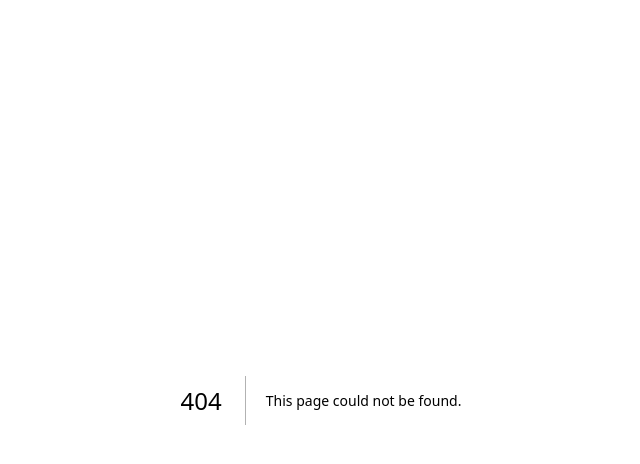
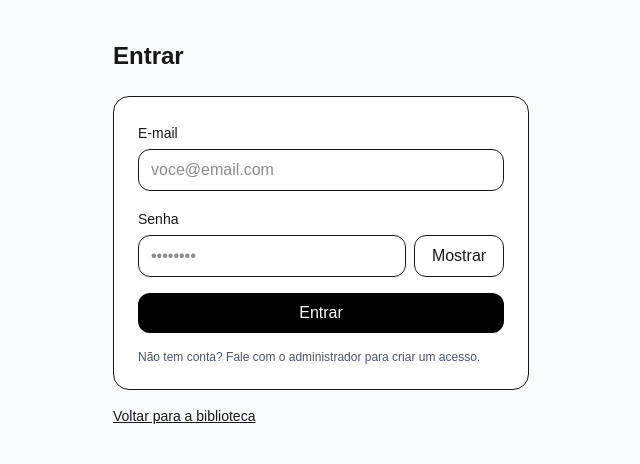
Before and after one commit to EduardoHillebrand/biblioteca, a Next.js app: page /login in a window 1280 px wide. Before the commit this address had no page. Shown: the top 464 px of the page, without its empty margins (319-959 px from the left). Built offline with nearby package versions, Linux system fonts and the light colour scheme; no server answers.

Commit message:
user login

```diff
--- a/src/app/admin/books/new/page.tsx
+++ b/src/app/admin/books/new/page.tsx
@@ -4,7 +4,9 @@ import { z } from "zod"
 import { zodResolver } from "@hookform/resolvers/zod"
 import TagsInput from "@/components/admin/TagsInput"
 import CoverCropper from "@/components/admin/CoverCropper"
-import { useMemo, useState } from "react"
+import { fetchMe } from "@/lib/me";
+import { useEffect,useMemo, useState } from "react"
+import { useRouter } from "next/navigation";
 
 const schema = z.object({
   title: z.string().min(2),
@@ -17,6 +19,8 @@ const schema = z.object({
 type FormValues = z.infer<typeof schema>
 
 export default function AdminNewBookPage() {
+  const router = useRouter();
+  const [loadingAuth, setLoadingAuth] = useState(true);
   const { register, handleSubmit, formState, reset, watch } = useForm<FormValues>({
     resolver: zodResolver(schema),
     defaultValues: { language: "pt-BR" }
@@ -31,6 +35,22 @@ export default function AdminNewBookPage() {
 
   const pdfName = useMemo(() => pdf?.name ?? "Nenhum arquivo", [pdf])
   const coverPreview = useMemo(() => coverCropped ? URL.createObjectURL(coverCropped) : coverRaw ? URL.createObjectURL(coverRaw) : null, [coverCropped, coverRaw])
+
+  useEffect(() => {
+    fetchMe()
+      .then(({ user }) => {
+        if (!user || user.role !== "admin") {
+          router.replace(`/login?returnTo=/admin/books/new`);
+        } else {
+          setLoadingAuth(false);
+        }
+      })
+      .catch(() => router.replace(`/login?returnTo=/admin/books/new`));
+  }, [router]);
+
+  if (loadingAuth) {
+    return <div className="p-6 text-sm">Carregando...</div>;
+  }
 
   const onSelectCover = (f: File | undefined) => {
     if (!f) return
--- /dev/null
+++ b/src/app/login/page.tsx
@@ -0,0 +1,97 @@
+"use client";
+
+import { useState } from "react";
+import { useRouter, useSearchParams } from "next/navigation";
+import Link from "next/link";
+import { apiFetch } from "@/lib/api";
+
+export default function LoginPage() {
+  const router = useRouter();
+  const search = useSearchParams();
+  const returnTo = search.get("returnTo") || "/";
+
+  const [email, setEmail] = useState("");
+  const [password, setPassword] = useState("");
+  const [show, setShow] = useState(false);
+  const [loading, setLoading] = useState(false);
+  const [error, setError] = useState<string | null>(null);
+
+  async function onSubmit(e: React.FormEvent) {
+    e.preventDefault();
+    setError(null);
+    setLoading(true);
+    try {
+      await apiFetch("/auth/login", {
+        method: "POST",
+        body: JSON.stringify({ email, password }),
+      });
+      router.push(returnTo);
+    } catch (err: any) {
+      setError(err.message || "Erro ao entrar");
+    } finally {
+      setLoading(false);
+    }
+  }
+
+  return (
+    <div className="min-h-screen bg-gray-50">
+      <main className="max-w-md mx-auto px-4 py-10">
+        <h1 className="text-2xl font-semibold mb-6">Entrar</h1>
+
+        <form onSubmit={onSubmit} className="space-y-4 bg-white p-6 rounded-2xl border">
+          <div>
+            <label className="text-sm">E-mail</label>
+            <input
+              type="email"
+              required
+              value={email}
+              onChange={e => setEmail(e.target.value)}
+              className="mt-1 w-full border rounded-xl px-3 py-2"
+              placeholder="voce@email.com"
+              autoComplete="email"
+            />
+          </div>
+
+          <div>
+            <label className="text-sm">Senha</label>
+            <div className="mt-1 flex gap-2">
+              <input
+                type={show ? "text" : "password"}
+                required
+                value={password}
+                onChange={e => setPassword(e.target.value)}
+                className="w-full border rounded-xl px-3 py-2"
+                placeholder="••••••••"
+                autoComplete="current-password"
+              />
+              <button
+                type="button"
+                onClick={() => setShow(s => !s)}
+                className="px-3 py-2 border rounded-xl min-w-[90px]"
+              >
+                {show ? "Ocultar" : "Mostrar"}
+              </button>
+            </div>
+          </div>
+
+          {error && <p className="text-sm text-red-600">{error}</p>}
+
+          <button
+            disabled={loading}
+            className="w-full px-4 py-2 rounded-xl bg-black text-white disabled:opacity-60"
+          >
+            {loading ? "Entrando..." : "Entrar"}
+          </button>
+
+          <p className="text-xs text-gray-600">
+            Não tem conta? Fale com o administrador para criar um acesso.
+          </p>
+        </form>
+
+        <p className="text-sm mt-4">
+          <Link href="/" className="underline">Voltar para a biblioteca</Link>
+        </p>
+      </main>
+    </div>
+  );
+}
--- a/src/components/Header.tsx
+++ b/src/components/Header.tsx
@@ -1,18 +1,54 @@
-"use client"
+"use client";
 import Link from "next/link";
-import { SITE } from "@/config/site";
+import { useEffect, useState } from "react";
+import { API } from "@/lib/api";
+
+type UserMe = { name: string; role: "admin" | "user" } | null;
 
 export default function Header() {
+  const [me, setMe] = useState<UserMe>(null);
+
+  useEffect(() => {
+    fetch(`${API}/auth/me`, { credentials: "include" })
+      .then(r => r.json())
+      .then(d => {setMe(d?.user ?? null); console.log("ddd",d); } )
+      .catch(() => {});
+  }, []);
+
+  async function logout() {
+    try {
+      await fetch(`${API}/auth/logout`, { method: "POST", credentials: "include" });
+    } catch {}
+    setMe(null);
+    window.location.href = "/"; // volta para a home
+  }
+
   return (
     <header className="w-full sticky top-0 z-40 bg-white/75 backdrop-blur border-b border-gray-200">
       <div className="max-w-6xl mx-auto px-4 py-3 flex items-center justify-between">
-        <Link href="/" className="text-xl font-semibold tracking-tight">{SITE.title}</Link>
-        <nav className="hidden sm:flex gap-4 text-sm">
+        <Link href="/" className="text-xl font-semibold tracking-tight">Biblioteca Online</Link>
+
+        <nav className="hidden sm:flex gap-4 text-sm items-center">
           <Link href="/" className="hover:underline">Início</Link>
-          <a href="#categorias" className="hover:underline">Categorias</a>
-          <a href="#destaques" className="hover:underline">Destaques</a>
+
+          {!me && (
+            <Link href="/login" className="hover:underline">Login</Link>
+          )}
+
+          {me && (
+            <>
+              {me.role === "admin" && (
+                <Link href="/admin/books/new" className="hover:underline">
+                  Cadastrar livro
+                </Link>
+              )}
+              <button onClick={logout} className="hover:underline">
+                Sair
+              </button>
+            </>
+          )}
         </nav>
       </div>
     </header>
-  )
+  );
 }
--- /dev/null
+++ b/src/lib/api.ts
@@ -0,0 +1,20 @@
+export const API = process.env.NEXT_PUBLIC_API_URL || "http://localhost:4000";
+
+export async function apiFetch(path: string, opts: RequestInit = {}) {
+  const isForm = typeof window !== "undefined" && opts.body instanceof FormData;
+  const headers = isForm ? opts.headers : { "Content-Type": "application/json", ...(opts.headers || {}) };
+
+  const res = await fetch(`${API}${path}`, {
+    credentials: "include", // usa cookie httpOnly gerado no login
+    ...opts,
+    headers,
+  });
+
+  // tenta extrair erro legível
+  if (!res.ok) {
+    let msg = "Falha na requisição";
+    try { const d = await res.json(); if (d?.error) msg = d.error; } catch {}
+    throw new Error(msg);
+  }
+  return res;
+}
--- /dev/null
+++ b/src/lib/auth-client.ts
@@ -0,0 +1,5 @@
+import { apiFetch } from "./api";
+
+export async function logout() {
+  try { await apiFetch("/auth/logout", { method: "POST" }); } catch {}
+}
--- /dev/null
+++ b/src/lib/me.ts
@@ -0,0 +1,8 @@
+import { apiFetch } from "./api";
+
+export type Me = { user: { name: string; role: "admin" | "user" } | null };
+
+export async function fetchMe(): Promise<Me> {
+  const res = await apiFetch("/auth/me", { method: "GET" });
+  return res.json();
+}
```
